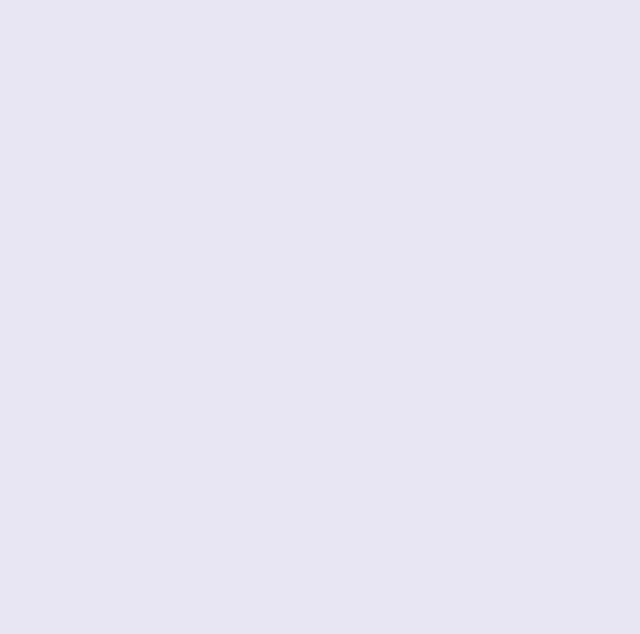
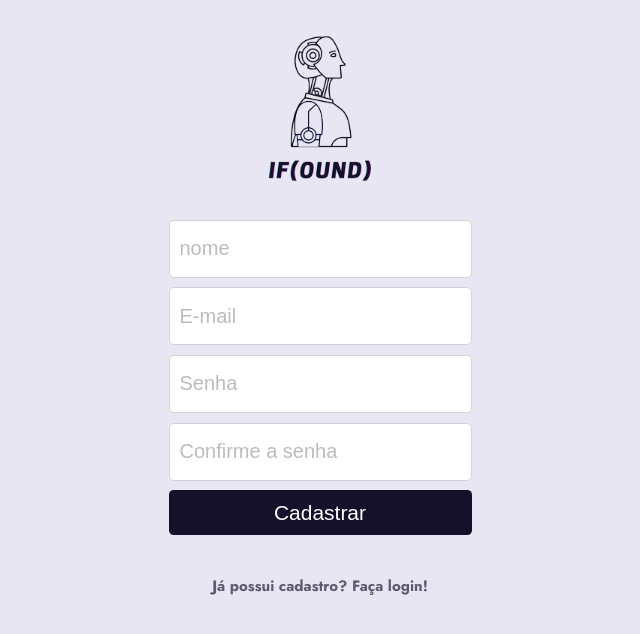
Before and after one commit to Audrey-Costa/i-found-front, a React (Create React App) app: page /sign-up in a window 1280 px wide. Before the commit this address had no page. Shown: the top 634 px of the page, without its empty margins (320-960 px from the left). Built offline with nearby package versions, Linux system fonts and the light colour scheme.

Commit message:
Feature login implement

```diff
--- a/src/components/App/App.js
+++ b/src/components/App/App.js
@@ -5,12 +5,14 @@ import '../../css/styles.css';
 import { BrowserRouter, Routes, Route } from 'react-router-dom';
 
 import Register_Page from '../Register_Page/Register_Page';
+import LoginPage from '../Login/LoginPage';
 
 export default function App() {
   return (
     <BrowserRouter>
       <Routes>
-        <Route path="/" element={<Register_Page />} />
+        <Route path="/" element={<LoginPage/>}/>
+        <Route path="/sign-up" element={<Register_Page />} />
       </Routes>
     </BrowserRouter>
   );
--- /dev/null
+++ b/src/components/Login/InputLogin.js
@@ -0,0 +1,139 @@
+import styled from 'styled-components'
+import { useNavigate } from 'react-router-dom';
+import { useState } from 'react';
+import axios from 'axios';
+//import react
+
+import Loading from '../../shared/Loading';
+//import components
+
+export default function InputLogin(){
+    const navigate = useNavigate();
+
+    const [inputEmail, setInputEmail] = useState('');
+    const [inputPassword, setInputPassword] = useState('');
+
+    const [objNewLogin, setObjNewLogin] = useState({
+        email: '',
+        password: ''
+    });
+
+    const URL = 'htpp://localhost:5000';
+
+    const [stateButton, setStateButton] = useState('habilitado');
+
+    function newLogin(event){
+        event.preventDefault();
+
+
+        setStateButton('loading');
+        // ===
+        objNewLogin.email = inputEmail;
+        objNewLogin.password = inputPassword;
+        // ===
+
+        setObjNewLogin({...objNewLogin});
+
+        const promise = axios.post(URL, objNewLogin);
+
+        promise.then(() => {
+            navigate('../', { replace: true });
+          });
+          promise.catch(err => {
+            console.log('esse é o erro:', err);
+            setStateButton('err');
+          });
+          setInputEmail('');
+          setInputPassword('');
+        }
+
+        if((stateButton === 'err' && inputEmail.length > 0) || (inputPassword.length > 0)){
+            setStateButton('habilitado');
+        }
+
+    return (
+        <ContainerFormClass>
+        <form onSubmit={newLogin}>
+          <InputClass
+            placeholder="E-mail"
+            type="email"
+            value={inputEmail}
+            onChange={e => setInputEmail(e.target.value)}
+            required
+          />
+          <InputClass
+            placeholder="Senha"
+            type="password"
+            value={inputPassword}
+            onChange={e => setInputPassword(e.target.value)}
+            required
+          />
+          <RegisterButton
+            backgroundcolor={
+              stateButton === 'err'
+                ? '#d4d4d4'
+                : stateButton === 'loading'
+                ? '#8a8893'
+                : '#16112B'
+            }
+            type="submit"
+          >
+            {stateButton === 'err' ? (
+              'Email ou senha incorretas!'
+            ) : stateButton === 'loading' ? (
+              <Loading height={20} width={20} />
+            ) : (
+              'Cadastrar'
+            )}
+          </RegisterButton>
+        </form>
+      </ContainerFormClass>
+    )
+}
+
+const RegisterButton = styled.button`
+  width: 303px;
+  height: 45px;
+  background: ${props => props.backgroundcolor};
+  border-radius: 4.63636px;
+  border: none;
+  font-size: 20.976px;
+  color: white;
+  font-family: 'Raleway', sans-serif;
+  :hover {
+    cursor: pointer;
+  }
+`;
+
+const ContainerFormClass = styled.div`
+  display: flex;
+  flex-direction: column;
+  align-items: center;
+  justify-content: center;
+  width: 100%;
+
+  form {
+    margin-top: 20px;
+    display: flex;
+    flex-direction: column;
+    justify-content: space-around;
+    align-items: center;
+    height: 190px;
+  }
+`;
+
+const InputClass = styled.input`
+  font-size: 20px;
+  width: 100%;
+  height: 58px;
+  background: #ffffff;
+  border: 1px solid #d4d4d4;
+  font-family: 'Raleway', sans-serif;
+  border-radius: 5px;
+  padding-left: 10px;
+
+  color: #000000;
+  ::placeholder {
+    color: #0004;
+  }
+`;
--- /dev/null
+++ b/src/components/Login/LoginPage.js
@@ -0,0 +1,21 @@
+import ButtonOnlyWords from "../../shared/ButtonOnlyWords";
+import Main from "../../shared/Main";
+import logo from '../../assets/logo.png';
+import styled from 'styled-components';
+import { Link } from 'react-router-dom';
+import InputLogin from "./InputLogin";
+
+export default function Login_Page(){
+    return (
+        <Main margin_top={'35'}>
+            <Logo src= {logo} alt="Logotipo if(ound)"/>
+            <InputLogin />
+            <Link to="/sign-up"><ButtonOnlyWords>Não possui cadastro? Registre-se!</ButtonOnlyWords></Link>
+        </Main>
+    )
+}
+
+const Logo = styled.img`
+  width: 150px;
+  margin-bottom: 10px;
+`;
--- a/src/components/Register_Page/Register_Page.js
+++ b/src/components/Register_Page/Register_Page.js
@@ -3,13 +3,15 @@ import InputsRegister from './InputsRegister';
 import ButtonOnlyWords from '../../shared/ButtonOnlyWords.js';
 import logo from '../../assets/logo.png';
 import styled from 'styled-components';
+import {Link} from 'react-router-dom'
+
 export default function Register_Page() {
   return (
     <>
       <Main margin_top={'35'}>
         <Logo src={logo} alt="" />
         <InputsRegister />
-        <ButtonOnlyWords>Já possui cadastro? Faça login!</ButtonOnlyWords>
+        <Link to='/'><ButtonOnlyWords>Já possui cadastro? Faça login!</ButtonOnlyWords></Link>
       </Main>
     </>
   );
```
